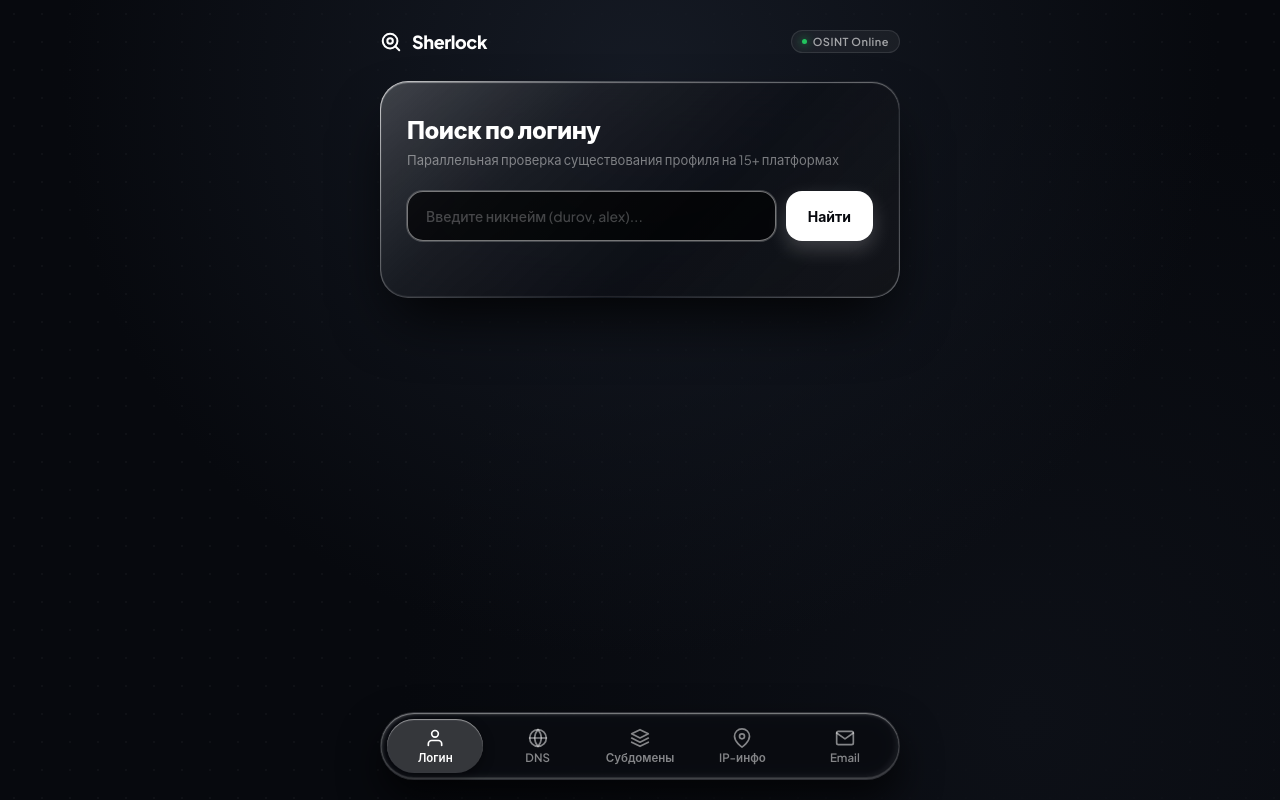
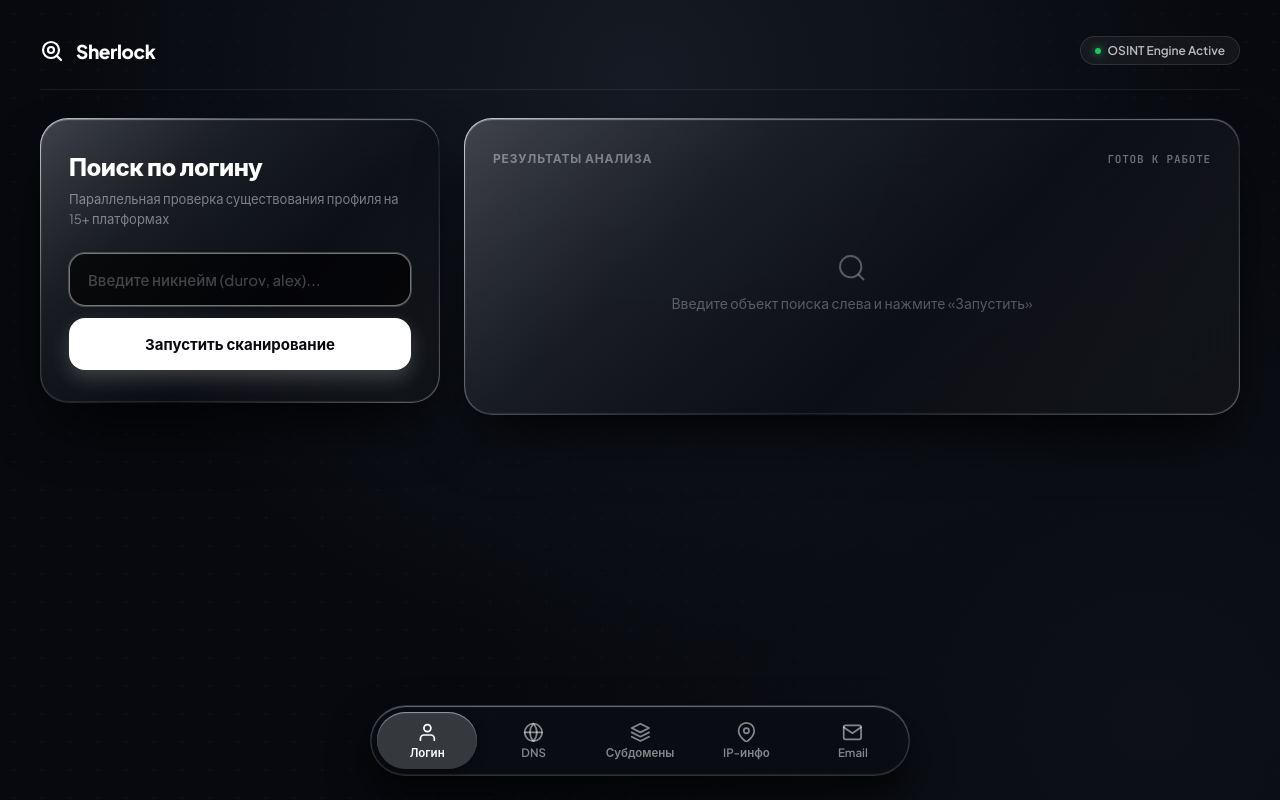
Before and after one commit to supportkvantai-sketch/osint, a plain HTML site: page index.html in a window 1280 px wide. Both pictures are taken after a click on the link "Логин". Drawn offline with Linux system fonts and the light colour scheme.

Commit message:
Update index.html

```diff
--- a/index.html
+++ b/index.html
@@ -3,7 +3,7 @@
 <head>
     <meta charset="UTF-8">
     <meta name="viewport" content="width=device-width, initial-scale=1.0">
-    <title>Sherlock Intelligence</title>
+    <title>Sherlock Intelligence Platform</title>
     <link rel="preconnect" href="https://fonts.googleapis.com">
     <link rel="preconnect" href="https://fonts.gstatic.com" crossorigin>
     <link href="https://fonts.googleapis.com/css2?family=Plus+Jakarta+Sans:wght@400;500;600;700;800&family=JetBrains+Mono:wght@500;600&display=swap" rel="stylesheet">
@@ -26,7 +26,7 @@
             background-color: #07090e;
             background-image:
                 radial-gradient(circle at 50% 10%, #151a24 0%, transparent 60%),
-                radial-gradient(circle at 80% 90%, #0d1017 0%, transparent 50%),
+                radial-gradient(circle at 90% 90%, #0d1017 0%, transparent 50%),
                 radial-gradient(rgba(255, 255, 255, 0.03) 1px, transparent 1px);
             background-size: 100% 100%, 100% 100%, 28px 28px;
             color: #ffffff;
@@ -34,65 +34,72 @@
             display: flex;
             flex-direction: column;
             align-items: center;
-            padding: 30px 16px 120px;
-            position: relative;
+            padding: 24px 24px 120px;
         }
 
-        /* 🔝 ВЕРХНЯЯ ПАНЕЛЬ И ЛОГОТИП */
+        /* 🔝 ВЕРХНЯЯ ШАПКА */
         .top-navbar {
             width: 100%;
-            max-width: 520px;
+            max-width: 1200px;
             display: flex;
             justify-content: space-between;
             align-items: center;
+            padding: 12px 0 24px;
+            border-bottom: 1px solid rgba(255, 255, 255, 0.08);
             margin-bottom: 28px;
         }
 
         .brand-header {
             display: flex;
             align-items: center;
-            gap: 10px;
+            gap: 12px;
         }
 
         .brand-svg {
-            width: 22px;
-            height: 22px;
+            width: 24px;
+            height: 24px;
             stroke: #ffffff;
         }
 
         .brand-name {
-            font-size: 18px;
+            font-size: 19px;
             font-weight: 800;
             letter-spacing: -0.4px;
-            color: #ffffff;
         }
 
         .status-badge {
             display: inline-flex;
             align-items: center;
-            gap: 6px;
-            font-size: 11px;
+            gap: 7px;
+            font-size: 12px;
             font-weight: 600;
-            letter-spacing: 0.5px;
-            color: rgba(255, 255, 255, 0.6);
+            color: rgba(255, 255, 255, 0.7);
             background: rgba(255, 255, 255, 0.05);
             border: 1px solid rgba(255, 255, 255, 0.1);
-            padding: 4px 10px;
+            padding: 6px 14px;
             border-radius: 99rem;
         }
 
         .status-dot {
-            width: 5px;
-            height: 5px;
+            width: 6px;
+            height: 6px;
             border-radius: 50%;
             background: #22c55e;
             box-shadow: 0 0 8px #22c55e;
         }
 
-        /* 🍏 ОСНОВНОЙ GLASS-КОНТЕЙНЕР */
-        .glass-card {
+        /* 💻 ШИРОКИЙ ДВУХКОЛОНОЧНЫЙ DASHBOARD (1200px) */
+        .dashboard-grid {
             width: 100%;
-            max-width: 520px;
+            max-width: 1200px;
+            display: grid;
+            grid-template-columns: 400px 1fr;
+            gap: 24px;
+            align-items: start;
+        }
+
+        /* 🍏 GLASS ПАНЕЛИ */
+        .glass-panel {
             position: relative;
             border-radius: 28px;
             background:
@@ -109,37 +116,36 @@
                 0 30px 60px -15px rgba(0, 0, 0, 0.9),
                 inset 0 1px 1px 0 rgba(255, 255, 255, 0.4),
                 inset 0 -1px 1px 0 rgba(255, 255, 255, 0.1);
-            padding: 32px 26px;
+            padding: 32px 28px;
         }
 
         .view-title {
             font-size: 24px;
             font-weight: 800;
             letter-spacing: -0.5px;
-            margin-bottom: 6px;
+            margin-bottom: 8px;
         }
 
         .view-desc {
             font-size: 13px;
             color: rgba(255, 255, 255, 0.45);
-            margin-bottom: 22px;
-            line-height: 1.4;
+            margin-bottom: 24px;
+            line-height: 1.5;
         }
 
-        /* ПОИСКОВАЯ СТРОКА */
         .search-group {
             display: flex;
-            gap: 10px;
-            margin-bottom: 24px;
+            flex-direction: column;
+            gap: 12px;
         }
 
         .glass-input {
-            flex: 1;
+            width: 100%;
             background: rgba(0, 0, 0, 0.45);
             border: 1px solid rgba(255, 255, 255, 0.12);
             border-radius: 16px;
-            padding: 15px 18px;
-            font-size: 14px;
+            padding: 16px 18px;
+            font-size: 15px;
             font-weight: 500;
             color: #ffffff;
             outline: none;
@@ -162,8 +168,8 @@
             color: #07090e;
             border: none;
             border-radius: 16px;
-            padding: 0 22px;
-            font-size: 14px;
+            padding: 16px;
+            font-size: 15px;
             font-weight: 700;
             cursor: pointer;
             transition: all 0.2s var(--ease-spring);
@@ -171,11 +177,10 @@
             display: flex;
             align-items: center;
             justify-content: center;
-            white-space: nowrap;
         }
 
         .search-btn:hover {
-            transform: scale(1.02);
+            transform: scale(1.01);
             box-shadow: 0 10px 25px rgba(255, 255, 255, 0.35);
         }
 
@@ -183,32 +188,27 @@
             transform: scale(0.98);
         }
 
-        /* 📋 РЕЗУЛЬТАТЫ */
-        .results-wrapper {
-            display: none;
-            border-top: 1px solid rgba(255, 255, 255, 0.08);
-            padding-top: 20px;
-            animation: fadeIn 0.3s var(--ease-spring);
-        }
-
-        @keyframes fadeIn {
-            from { opacity: 0; transform: translateY(6px); }
-            to { opacity: 1; transform: translateY(0); }
+        /* 📋 ПАНЕЛЬ РЕЗУЛЬТАТОВ */
+        .results-panel {
+            min-height: 280px;
         }
 
         .results-header {
-            font-size: 11px;
+            font-size: 12px;
             font-weight: 700;
             letter-spacing: 0.8px;
             text-transform: uppercase;
             color: rgba(255, 255, 255, 0.4);
-            margin-bottom: 12px;
+            margin-bottom: 16px;
+            display: flex;
+            justify-content: space-between;
+            align-items: center;
         }
 
         .results-grid {
             display: grid;
-            grid-template-columns: repeat(auto-fill, minmax(210px, 1fr));
-            gap: 10px;
+            grid-template-columns: repeat(auto-fill, minmax(220px, 1fr));
+            gap: 12px;
         }
 
         .card-link {
@@ -219,8 +219,8 @@
                 linear-gradient(rgba(0, 0, 0, 0.35), rgba(0, 0, 0, 0.45)) padding-box,
                 linear-gradient(135deg, rgba(255, 255, 255, 0.14), rgba(255, 255, 255, 0.02)) border-box;
             border: 1px solid transparent;
-            border-radius: 14px;
-            padding: 13px 16px;
+            border-radius: 16px;
+            padding: 15px 18px;
             text-decoration: none;
             color: #ffffff;
             transition: all 0.2s var(--ease-spring);
@@ -233,7 +233,7 @@
         }
 
         .card-name {
-            font-size: 13px;
+            font-size: 14px;
             font-weight: 600;
         }
 
@@ -246,7 +246,7 @@
         .data-table {
             display: flex;
             flex-direction: column;
-            gap: 8px;
+            gap: 10px;
             width: 100%;
         }
 
@@ -256,15 +256,14 @@
             align-items: center;
             background: rgba(0, 0, 0, 0.35);
             border: 1px solid rgba(255, 255, 255, 0.06);
-            border-radius: 12px;
-            padding: 12px 16px;
+            border-radius: 14px;
+            padding: 14px 18px;
         }
 
         .data-k {
-            font-size: 12px;
+            font-size: 13px;
             font-weight: 600;
-            color: rgba(255, 255, 255, 0.4);
-            text-transform: uppercase;
+            color: rgba(255, 255, 255, 0.45);
         }
 
         .data-v {
@@ -277,20 +276,22 @@
             word-break: break-all;
         }
 
-        .empty-card {
-            background: rgba(0, 0, 0, 0.25);
-            border: 1px solid rgba(255, 255, 255, 0.08);
-            border-radius: 16px;
-            padding: 22px;
+        .placeholder-state {
+            display: flex;
+            flex-direction: column;
+            align-items: center;
+            justify-content: center;
+            min-height: 200px;
+            color: rgba(255, 255, 255, 0.3);
+            font-size: 14px;
             text-align: center;
-            color: rgba(255, 255, 255, 0.45);
-            font-size: 13px;
+            gap: 10px;
         }
 
         .spinner {
             display: none;
-            width: 16px;
-            height: 16px;
+            width: 18px;
+            height: 18px;
             border: 2px solid rgba(0, 0, 0, 0.2);
             border-top-color: #07090e;
             border-radius: 50%;
@@ -301,17 +302,17 @@
             to { transform: rotate(360deg); }
         }
 
-        /* 🪟 ПЛАВАЮЩИЙ GLASS-DOCK МЕНЮ (ПО ТВОЕМУ CSS-ШАБЛОНУ) */
+        /* 🪟 ПЛАВАЮЩИЙ GLASS DOCK */
         .menu {
             position: fixed;
             left: 50%;
-            bottom: 20px;
+            bottom: 24px;
             transform: translateX(-50%);
-            width: calc(100% - 24px);
-            max-width: 520px;
+            width: calc(100% - 32px);
+            max-width: 540px;
             backdrop-filter: blur(16px) saturate(180%) contrast(150%);
             -webkit-backdrop-filter: blur(16px) saturate(180%) contrast(150%);
-            background: rgba(14, 18, 26, 0.65);
+            background: rgba(14, 18, 26, 0.7);
             border: 1px solid rgba(255, 255, 255, 0.15);
             box-shadow:
                 0 20px 40px rgba(0, 0, 0, 0.7),
@@ -325,19 +326,6 @@
             z-index: 100;
         }
 
-        .menu::after {
-            content: "";
-            position: absolute;
-            inset: 0;
-            border-radius: inherit;
-            box-shadow:
-                inset 2px 2px 5px -2px rgba(255, 255, 255, 0.3),
-                inset -2px -2px 5px 2px rgba(255, 255, 255, 0.05),
-                inset 0 -2px 0 rgba(255, 255, 255, 0.1);
-            pointer-events: none;
-            z-index: -1;
-        }
-
         .menu a {
             display: flex;
             flex-direction: column;
@@ -346,28 +334,20 @@
             min-width: 0;
             color: rgba(255, 255, 255, 0.5);
             text-decoration: none;
-            padding: 9px 4px;
+            padding: 10px 4px;
             border-radius: 999rem;
             cursor: pointer;
-            -webkit-tap-highlight-color: transparent;
-            transition:
-                background 0.18s var(--ease-spring),
-                color 0.18s var(--ease-spring),
-                transform 0.18s var(--ease-spring),
-                box-shadow 0.3s ease-in-out;
+            transition: all 0.18s var(--ease-spring);
         }
 
         .menu a:hover {
             color: #ffffff;
             background-color: rgba(255, 255, 255, 0.08);
-            box-shadow:
-                inset 1px 1px 3px rgba(255, 255, 255, 0.2),
-                inset 0 -1px 0 rgba(255, 255, 255, 0.1);
         }
 
         .menu a svg {
-            width: 1.25rem;
-            height: 1.25rem;
+            width: 1.3rem;
+            height: 1.3rem;
             stroke: currentColor;
             fill: none;
             stroke-width: 2;
@@ -379,7 +359,7 @@
             font-size: 0.72rem;
             font-weight: 600;
             line-height: 1;
-            margin-top: 4px;
+            margin-top: 5px;
         }
 
         .menu a.active {
@@ -390,14 +370,15 @@
                 0 4px 12px rgba(0, 0, 0, 0.4);
         }
 
-        .menu a:active {
-            transform: scale(0.96);
+        @media (max-width: 860px) {
+            .dashboard-grid { grid-template-columns: 1fr; }
+            body { padding: 16px 16px 120px; }
+            .glass-panel { padding: 24px 20px; }
         }
     </style>
 </head>
 <body>
 
-    <!-- 🔝 ВЕРХНЯЯ ШАПКА -->
     <header class="top-navbar">
         <div class="brand-header">
             <svg class="brand-svg" viewBox="0 0 24 24" fill="none" stroke-width="2.2" stroke-linecap="round" stroke-linejoin="round">
@@ -409,27 +390,38 @@
         </div>
         <div class="status-badge">
             <span class="status-dot"></span>
-            <span>OSINT Online</span>
+            <span>OSINT Engine Active</span>
         </div>
     </header>
 
-    <!-- 🍏 ГЛАВНЫЙ ИНСТРУМЕНТ -->
-    <main class="glass-card">
+    <main class="dashboard-grid">
+        <section class="glass-panel">
             <h1 class="view-title" id="viewTitle">Поиск по логину</h1>
-        <p class="view-desc" id="viewDesc">Параллельная проверка существования профиля на 15+ платформах</p>
+            <p class="view-desc" id="viewDesc">Параллельная проверка существования профиля на 15+ платформах в реальном времени</p>
 
             <div class="search-group">
                 <input type="text" id="targetInput" class="glass-input" placeholder="Введите никнейм (durov, alex)..." autocomplete="off" spellcheck="false">
                 <button class="search-btn" id="searchBtn" onclick="runSearch()">
-                <span id="btnText">Найти</span>
+                    <span id="btnText">Запустить сканирование</span>
                     <div class="spinner" id="spinner"></div>
                 </button>
             </div>
+        </section>
 
-        <div class="results-wrapper" id="resultsWrapper"></div>
+        <section class="glass-panel results-panel" id="resultsPanel">
+            <div class="results-header">
+                <span id="resultsCount">Результаты анализа</span>
+                <span id="scanStatus" style="font-family: var(--font-mono); font-size: 11px;">ГОТОВ К РАБОТЕ</span>
+            </div>
+            <div id="resultsContent">
+                <div class="placeholder-state">
+                    <svg width="32" height="32" viewBox="0 0 24 24" fill="none" stroke="currentColor" stroke-width="1.5"><circle cx="11" cy="11" r="8"></circle><line x1="21" y1="21" x2="16.65" y2="16.65"></line></svg>
+                    <span>Введите объект поиска слева и нажмите «Запустить»</span>
+                </div>
+            </div>
+        </section>
     </main>
 
-    <!-- 🪟 ПЛАВАЮЩИЙ GLASS DOCK (НАВИГАЦИЯ С SVG) -->
     <nav class="menu">
         <a class="active" onclick="switchTool(this, 'username', 'Поиск по логину', 'Параллельная проверка существования профиля на 15+ платформах', 'Введите никнейм (durov, alex)...')">
             <svg viewBox="0 0 24 24"><path d="M20 21v-2a4 4 0 0 0-4-4H8a4 4 0 0 0-4 4v2"></path><circle cx="12" cy="7" r="4"></circle></svg>
@@ -466,7 +458,13 @@
             const input = document.getElementById('targetInput');
             input.placeholder = placeholder;
             input.value = '';
-            document.getElementById('resultsWrapper').style.display = 'none';
+            document.getElementById('resultsContent').innerHTML = `
+                <div class="placeholder-state">
+                    <svg width="32" height="32" viewBox="0 0 24 24" fill="none" stroke="currentColor" stroke-width="1.5"><circle cx="11" cy="11" r="8"></circle><line x1="21" y1="21" x2="16.65" y2="16.65"></line></svg>
+                    <span>Введите объект поиска слева и нажмите «Запустить»</span>
+                </div>
+            `;
+            document.getElementById('scanStatus').innerText = 'ГОТОВ К РАБОТЕ';
             input.focus();
         }
 
@@ -480,14 +478,16 @@
 
             const btnText = document.getElementById('btnText');
             const spinner = document.getElementById('spinner');
-            const resultsWrapper = document.getElementById('resultsWrapper');
+            const resultsContent = document.getElementById('resultsContent');
+            const scanStatus = document.getElementById('scanStatus');
 
             btnText.style.display = 'none';
             spinner.style.display = 'block';
-            resultsWrapper.style.display = 'none';
+            scanStatus.innerText = 'СКАНИРОВАНИЕ...';
 
             try {
-                const res = await fetch(`/api/tool/${currentTool}?q=${encodeURIComponent(query)}`);
+                const API_HOST = window.location.protocol.startsWith('http') ? '' : 'http://127.0.0.1:8000';
+                const res = await fetch(`${API_HOST}/api/tool/${currentTool}?q=${encodeURIComponent(query)}`);
                 const json = await res.json();
                 const data = json.data;
 
@@ -495,7 +495,7 @@
 
                 if (currentTool === 'username') {
                     if (data && data.length > 0) {
-                        html += `<div class="results-header">Найдено профилей: ${data.length}</div>`;
+                        scanStatus.innerText = `НАЙДЕНО: ${data.length}`;
                         html += '<div class="results-grid">';
                         for (const item of data) {
                             html += `
@@ -507,38 +507,42 @@
                         }
                         html += '</div>';
                     } else {
-                        html = '<div class="empty-card">Активных профилей с таким никнеймом не обнаружено.</div>';
+                        scanStatus.innerText = '0 СОВПАДЕНИЙ';
+                        html = '<div class="placeholder-state"><span>Активных профилей с таким никнеймом не обнаружено.</span></div>';
                     }
                 } else if (currentTool === 'subdomains') {
                     const subs = data.subdomains || [];
                     if (subs.length > 0) {
-                        html += `<div class="results-header">Обнаружено поддоменов: ${subs.length}</div>`;
+                        scanStatus.innerText = `НАЙДЕНО: ${subs.length}`;
                         html += '<div class="results-grid">';
                         for (const s of subs) {
                             html += `
                                 <div class="card-link" style="cursor: default;">
-                                    <span class="card-name" style="font-family: var(--font-mono); font-size: 12px;">${s}</span>
+                                    <span class="card-name" style="font-family: var(--font-mono); font-size: 13px;">${s}</span>
                                 </div>
                             `;
                         }
                         html += '</div>';
                     } else {
-                        html = '<div class="empty-card">Поддоменов в публичных сертификатах не найдено.</div>';
+                        scanStatus.innerText = '0 СОВПАДЕНИЙ';
+                        html = '<div class="placeholder-state"><span>Поддоменов в открытых SSL-сертификатах не найдено.</span></div>';
                     }
                 } else if (currentTool === 'dns') {
                     const records = data.records || {};
-                    html += '<div class="results-header">DNS-записи домена</div><div class="data-table">';
+                    scanStatus.innerText = 'УСПЕШНО';
+                    html += '<div class="data-table">';
                     for (const [type, list] of Object.entries(records)) {
                         html += `
                             <div class="data-row">
-                                <span class="data-k">${type}</span>
+                                <span class="data-k">${type} RECORD</span>
                                 <span class="data-v">${Array.isArray(list) ? list.join(', ') : list}</span>
                             </div>
                         `;
                     }
                     html += '</div>';
                 } else {
-                    html += '<div class="results-header">Результаты анализа</div><div class="data-table">';
+                    scanStatus.innerText = 'УСПЕШНО';
+                    html += '<div class="data-table">';
                     const payload = Array.isArray(data) ? (data[0] || {}) : data;
                     for (const [k, v] of Object.entries(payload)) {
                         if (typeof v !== 'object') {
@@ -553,10 +557,10 @@
                     html += '</div>';
                 }
 
-                resultsWrapper.innerHTML = html;
-                resultsWrapper.style.display = 'block';
+                resultsContent.innerHTML = html;
             } catch (e) {
-                alert('Ошибка соединения с API сервером');
+                scanStatus.innerText = 'ОШИБКА';
+                alert('Убедись, что бэкенд запущен: python app.py');
             } finally {
                 btnText.style.display = 'block';
                 spinner.style.display = 'none';
```
Lines whose indentation alone changed are shown as unchanged.
